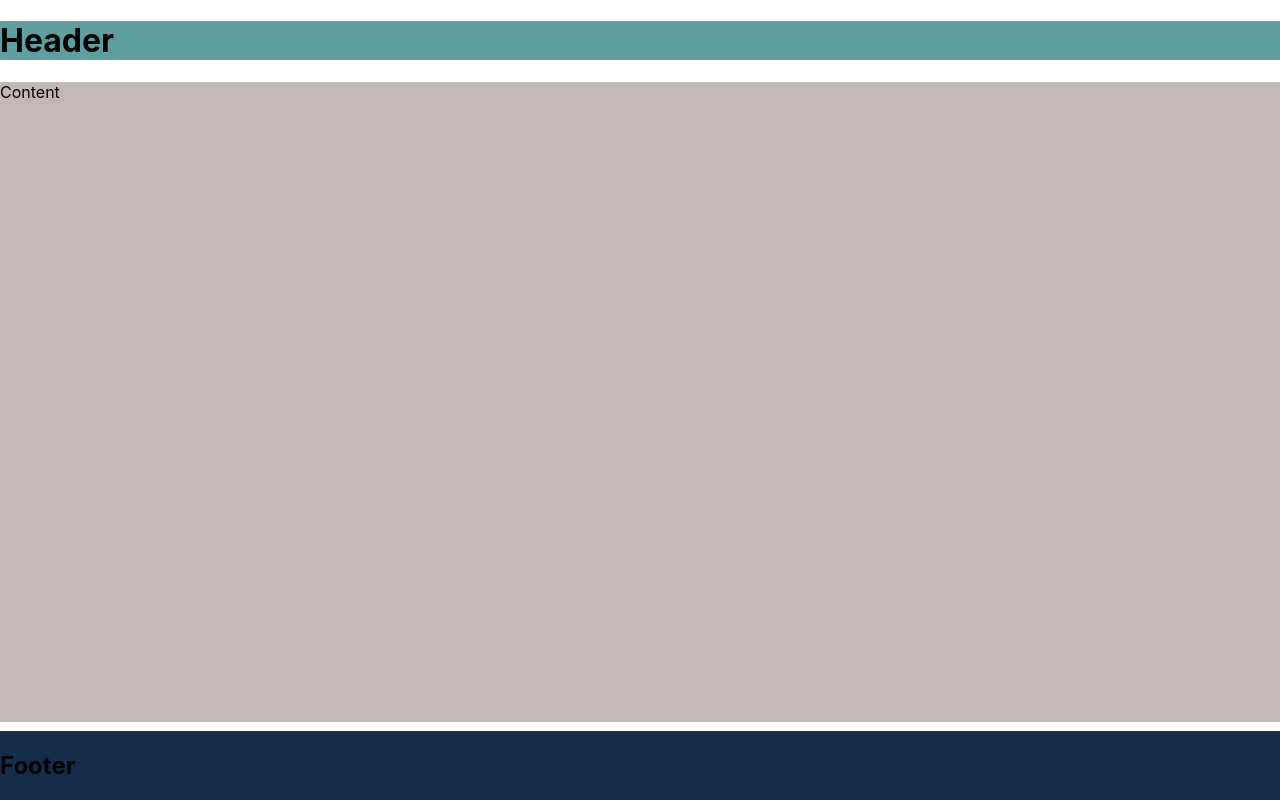
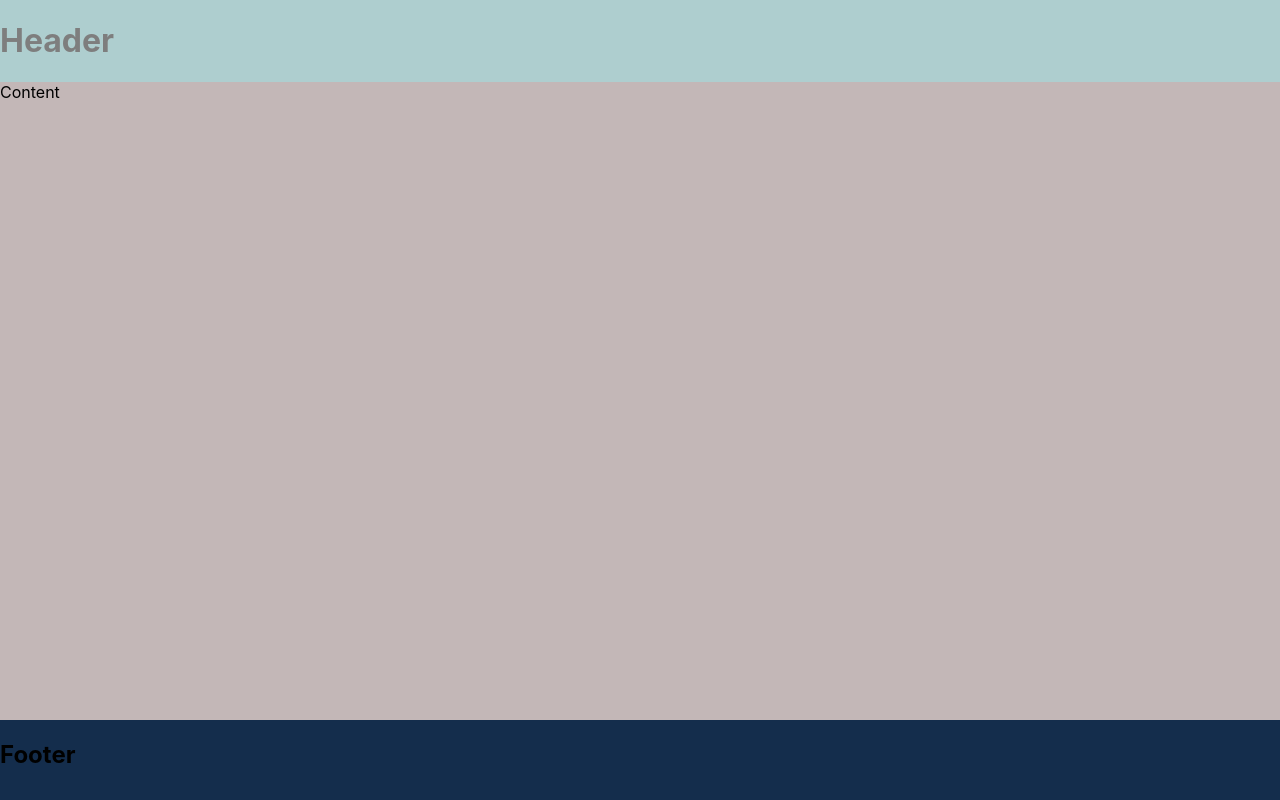
Before and after one commit to JustinLohKingWei/LohKingWayTooGood, a React (Create React App) app: page / in a window 1280 px wide. Built offline with nearby package versions, Linux system fonts and the light colour scheme.

Commit message:
Set Primary Layout

```diff
--- a/src/components/Content.tsx
+++ b/src/components/Content.tsx
@@ -1,15 +1,16 @@
 import styled from "styled-components"
 
 const ContentRoot =  styled.div`
-display: block;
+display: flex;
 background-color: #c3b7b7;
-padding-bottom: 10vh ;
-min-height: 70vh;
+margin:0 ;
+min-height: 81vh;
 ;
 `
 
 function Content(){
     return(
+
         <ContentRoot>
         Content
         </ContentRoot>
--- a/src/components/Footer.tsx
+++ b/src/components/Footer.tsx
@@ -1,12 +1,13 @@
 import styled from "styled-components";
 
 const FooterRoot = styled.div`
-  display: block;
+  display: flex;
   background-color: #142d4c;
   position: fixed;
   bottom: 0px;
   z-index: 5 ;
   width: 100% ;
+  min-height: 10vh ;
 `;
 
 function Footer() {
--- a/src/components/Header.tsx
+++ b/src/components/Header.tsx
@@ -1,9 +1,10 @@
 import styled from "styled-components";
 
 const HeaderRoot = styled.div`
-  display: block;
   background-color: cadetblue;
   z-index: 5 ;
+  display: flex ;
+  opacity: 50% ;
 `;
 
 function Header() {
```
Also changed, not shown: src/components/layout/SplitScreen.tsx (added, +7 -0 lines).
